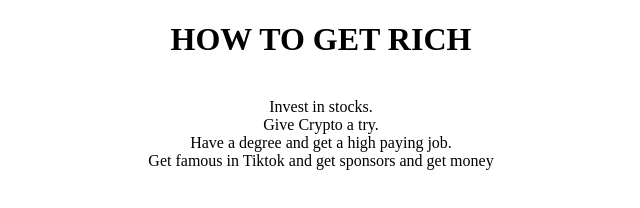
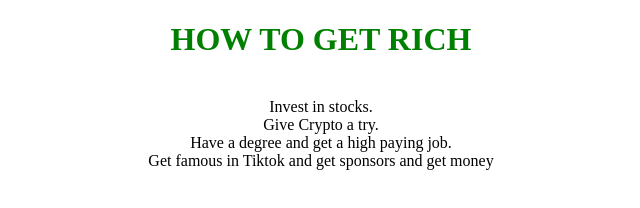
Before and after one commit to Ondy101/tuhodLaki, a plain HTML site: page index.html in a window 1280 px wide. Shown: the whole page, without its empty margins (319-959 px from the left). Drawn offline with Linux system fonts and the light colour scheme.

Commit message:
Update index.html

```diff
--- a/index.html
+++ b/index.html
@@ -13,7 +13,9 @@
         <body>
 	<center>
 	    <h1>
+	    <font color="green">
              HOW TO GET RICH
+	    </font>
 	    </h1>
 	     <br>
 	         Invest in stocks.
```
